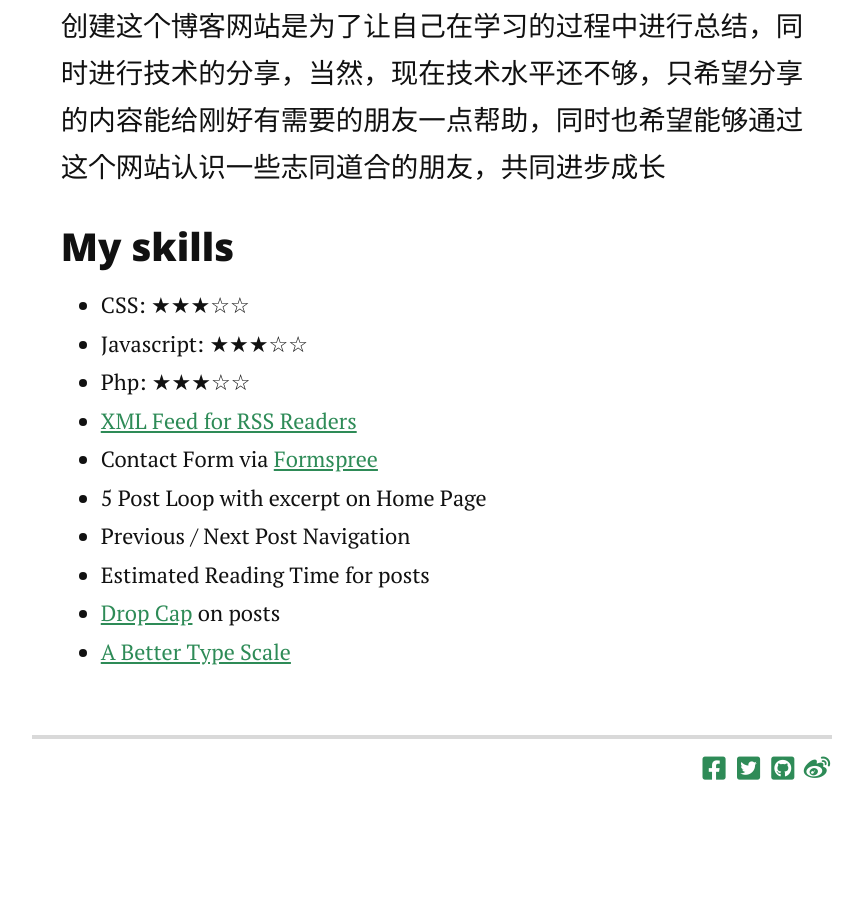
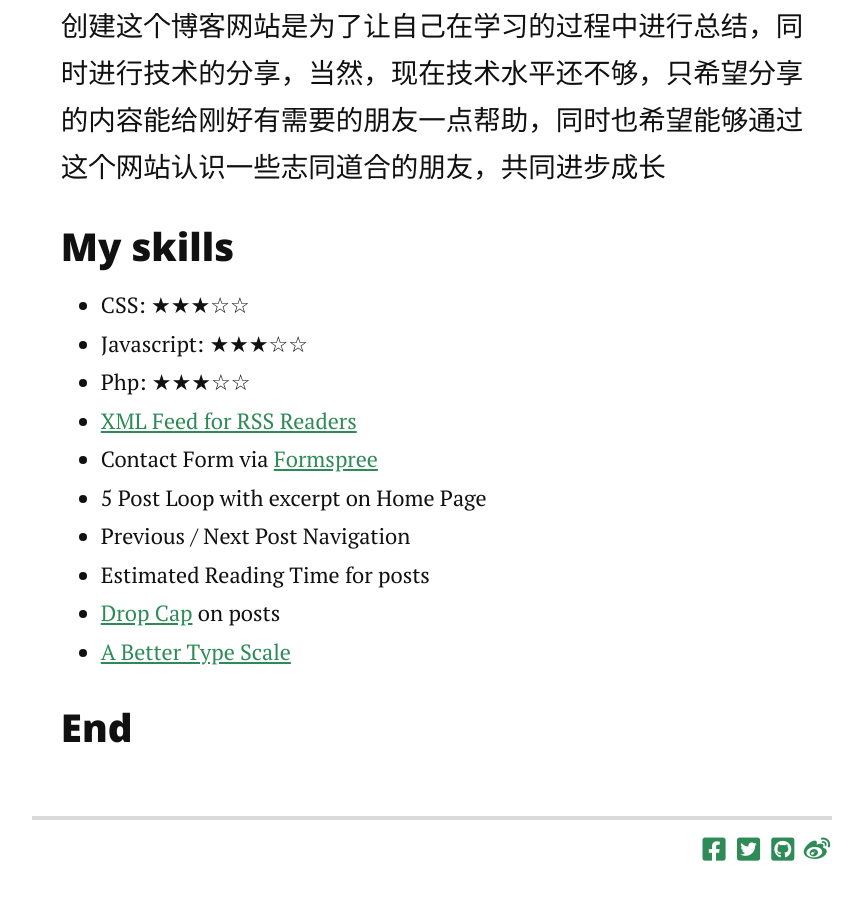
Before and after one commit to lem0nfan/lem0nfan.github.io, a Jekyll site: the page built from about.md, in a window 1280 px wide and 900 px high, scrolled down 1514 px. Shown: the whole window, without its empty margins (208-1071 px from the left). Built offline with Jekyll 4.4.1, drawn with Linux system fonts in a browser that asks for light colours; nearby versions of some CDN libraries; before the commit the page ends 2334 px from its top, so only the background shows below that.

Commit message:
Update about.md

```diff
--- a/about.md
+++ b/about.md
@@ -12,9 +12,9 @@ title: About Me
 	<p class="intro">创建这个博客网站是为了让自己在学习的过程中进行总结，同时进行技术的分享，当然，现在技术水平还不够，只希望分享的内容能给刚好有需要的朋友一点帮助，同时也希望能够通过这个网站认识一些志同道合的朋友，共同进步成长</p>
 	<h3>My skills</h3>
 	<ul>
-		<li>CSS: ★★★☆☆</li>
+			<li>	 CSS:			★★★☆☆</li>
   		<li>Javascript: ★★★☆☆</li>
-  		<li>Php: ★★★☆☆</li>
+  		<li>	 Php:			★★★☆☆</li>
   		<li><a href="https://github.com/snaptortoise/jekyll-rss-feeds">XML Feed for RSS Readers</a></li>
   		<li>Contact Form via <a href="http://formspree.io/">Formspree</a></li>
       <li>5 Post Loop with excerpt on Home Page</li>
@@ -23,4 +23,6 @@ title: About Me
   		<li><a href="https://github.com/adobe-webplatform/dropcap.js">Drop Cap</a> on posts</li>
   		<li><a href="http://typecast.com/blog/a-more-modern-scale-for-web-typography">A Better Type Scale</a></li>
   	</ul>
+		<h3>End</h3>
+		<p></p>
 </div>
```
